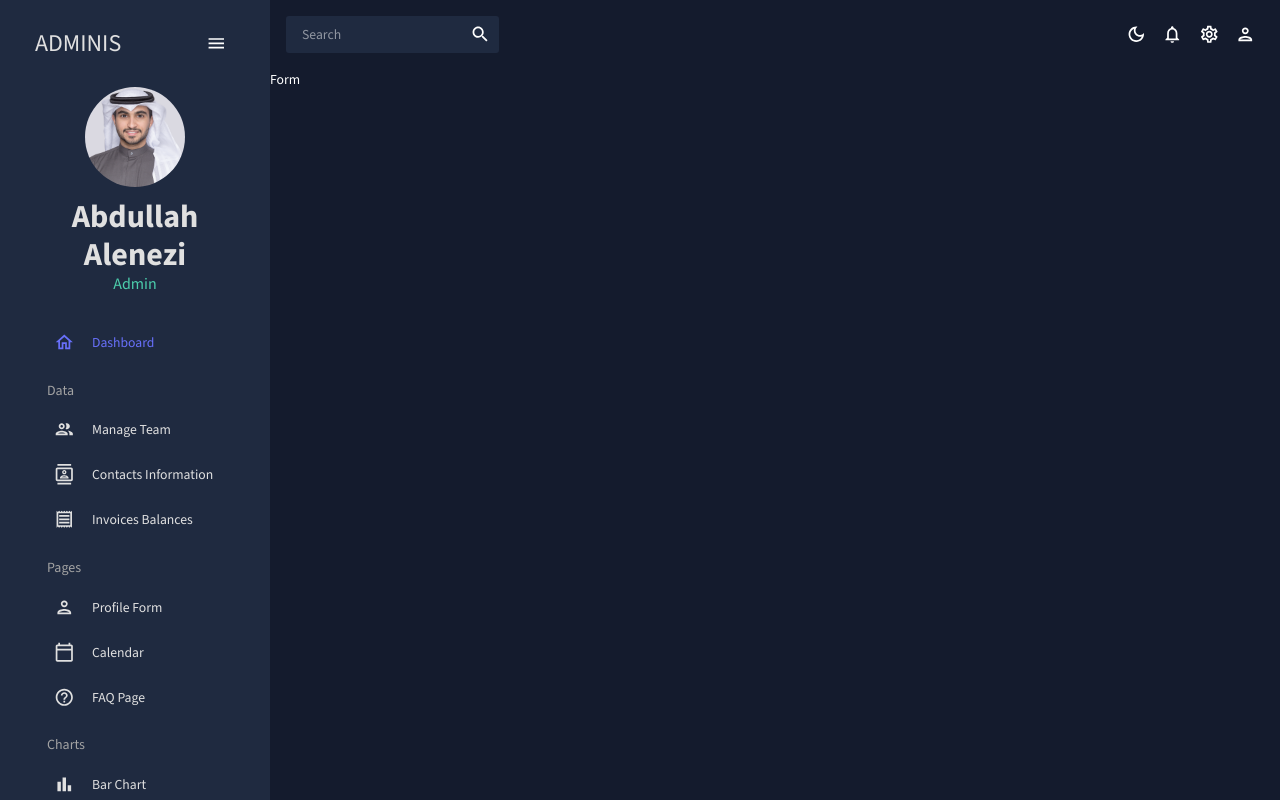
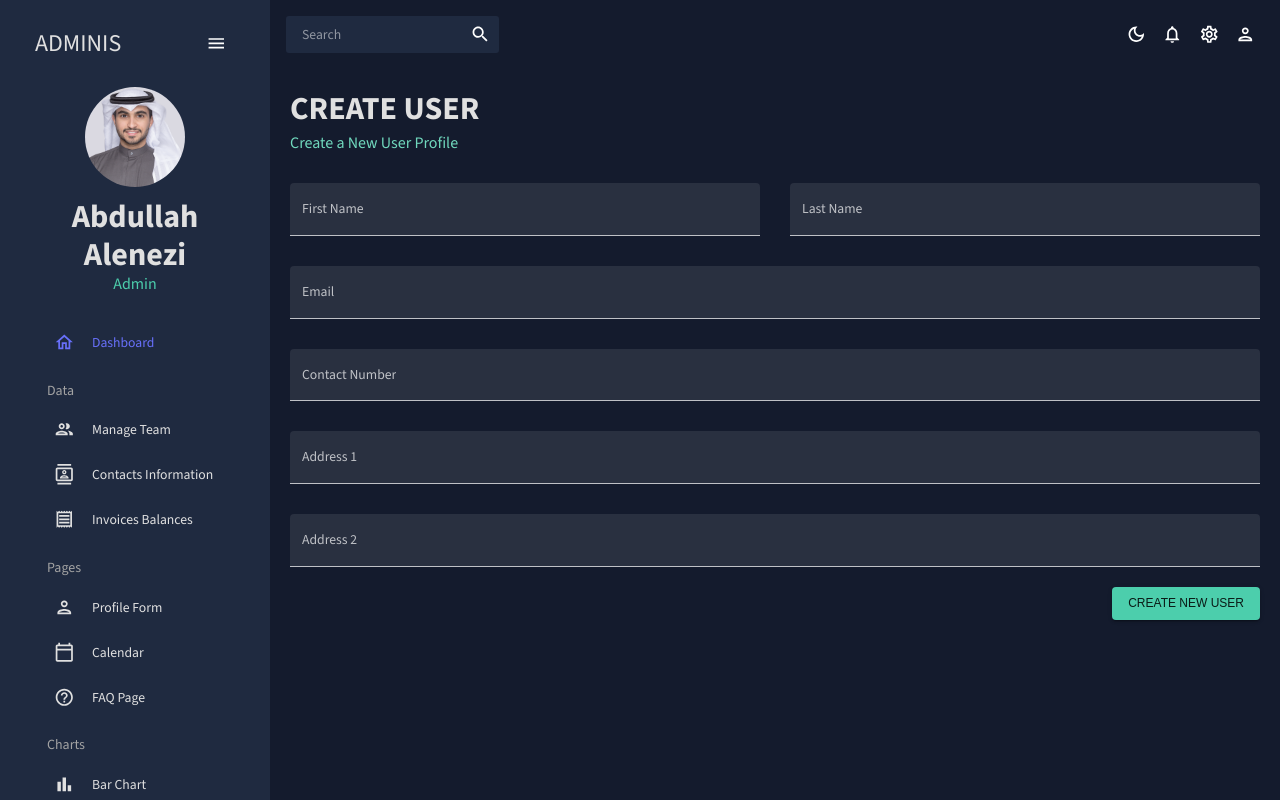
Before and after one commit to BlackTigerQ8/mern-admin, a React (Create React App) app: page /form in a window 1280 px wide. Built offline with nearby package versions, Linux system fonts and the light colour scheme.

Commit message:
Completed From

```diff
--- a/src/scenes/Form.jsx
+++ b/src/scenes/Form.jsx
@@ -1,7 +1,156 @@
 import React from "react";
+import { Box, Button, TextField } from "@mui/material";
+import { Formik } from "formik";
+import * as yup from "yup";
+import useMediaQuery from "@mui/material/useMediaQuery";
+import Header from "../components/Header";
+
+const initialValues = {
+  firstName: "",
+  lastName: "",
+  email: "",
+  contact: "",
+  address1: "",
+  address2: "",
+};
+
+const phoneRegExp =
+  /^((\+[1-9]{1,4}[ -]?)|(\([0-9]{2,3}\)[ -]?)|([0-9]{2,4})[ -]?)*?[0-9]{3,4}[ -]?[0-9]{3,4}$/;
+
+const userSchema = yup.object().shape({
+  firstName: yup.string().required("required"),
+  lastName: yup.string().required("required"),
+  email: yup.string().email("Invalid email!").required("required"),
+  contact: yup
+    .string()
+    .matches(phoneRegExp, "Phone number is not valid!")
+    .required("required"),
+  address1: yup.string().required("required"),
+  address2: yup.string().required("required"),
+});
 
 const Form = () => {
-  return <div>Form</div>;
+  const isNonMobile = useMediaQuery("(min-width: 600px)");
+
+  const handleFormSubmit = (values) => {
+    console.log(values);
+  };
+
+  return (
+    <Box m="20px">
+      <Header title="CREATE USER" subtitle="Create a New User Profile" />
+
+      <Formik
+        onSubmit={handleFormSubmit}
+        initialValues={initialValues}
+        validationSchema={userSchema}
+      >
+        {({
+          values,
+          errors,
+          touched,
+          handleBlur,
+          handleChange,
+          handleSubmit,
+        }) => (
+          <form onSubmit={handleSubmit}>
+            <Box
+              display="grid"
+              gap="30px"
+              gridTemplateColumns="repeat(4, minmax(0, 1fr))"
+              sx={{
+                "& > div": { gridColumn: isNonMobile ? undefined : "span 4" },
+              }}
+            >
+              <TextField
+                fullWidth
+                variant="filled"
+                type="text"
+                label="First Name"
+                onBlur={handleBlur}
+                onChange={handleChange}
+                value={values.firstName}
+                name="firstName"
+                error={!!touched.firstName && !!errors.firstName}
+                helperText={touched.firstName && errors.firstName}
+                sx={{ gridColumn: "span 2" }}
+              />
+              <TextField
+                fullWidth
+                variant="filled"
+                type="text"
+                label="Last Name"
+                onBlur={handleBlur}
+                onChange={handleChange}
+                value={values.lastName}
+                name="lastName"
+                error={!!touched.lastName && !!errors.lastName}
+                helperText={touched.lastName && errors.lastName}
+                sx={{ gridColumn: "span 2" }}
+              />
+              <TextField
+                fullWidth
+                variant="filled"
+                type="text"
+                label="Email"
+                onBlur={handleBlur}
+                onChange={handleChange}
+                value={values.email}
+                name="email"
+                error={!!touched.email && !!errors.email}
+                helperText={touched.email && errors.email}
+                sx={{ gridColumn: "span 4" }}
+              />
+              <TextField
+                fullWidth
+                variant="filled"
+                type="text"
+                label="Contact Number"
+                onBlur={handleBlur}
+                onChange={handleChange}
+                value={values.contact}
+                name="contact"
+                error={!!touched.contact && !!errors.contact}
+                helperText={touched.contact && errors.contact}
+                sx={{ gridColumn: "span 4" }}
+              />
+              <TextField
+                fullWidth
+                variant="filled"
+                type="text"
+                label="Address 1"
+                onBlur={handleBlur}
+                onChange={handleChange}
+                value={values.address1}
+                name="address1"
+                error={!!touched.address1 && !!errors.address1}
+                helperText={touched.address1 && errors.address1}
+                sx={{ gridColumn: "span 4" }}
+              />
+              <TextField
+                fullWidth
+                variant="filled"
+                type="text"
+                label="Address 2"
+                onBlur={handleBlur}
+                onChange={handleChange}
+                value={values.address2}
+                name="address2"
+                error={!!touched.address2 && !!errors.address2}
+                helperText={touched.address2 && errors.address2}
+                sx={{ gridColumn: "span 4" }}
+              />
+            </Box>
+            <Box display="flex" justifyContent="end" mt="20px">
+              <Button type="submit" color="secondary" variant="contained">
+                Create New User
+              </Button>
+            </Box>
+          </form>
+        )}
+      </Formik>
+    </Box>
+  );
 };
 
 export default Form;
```
